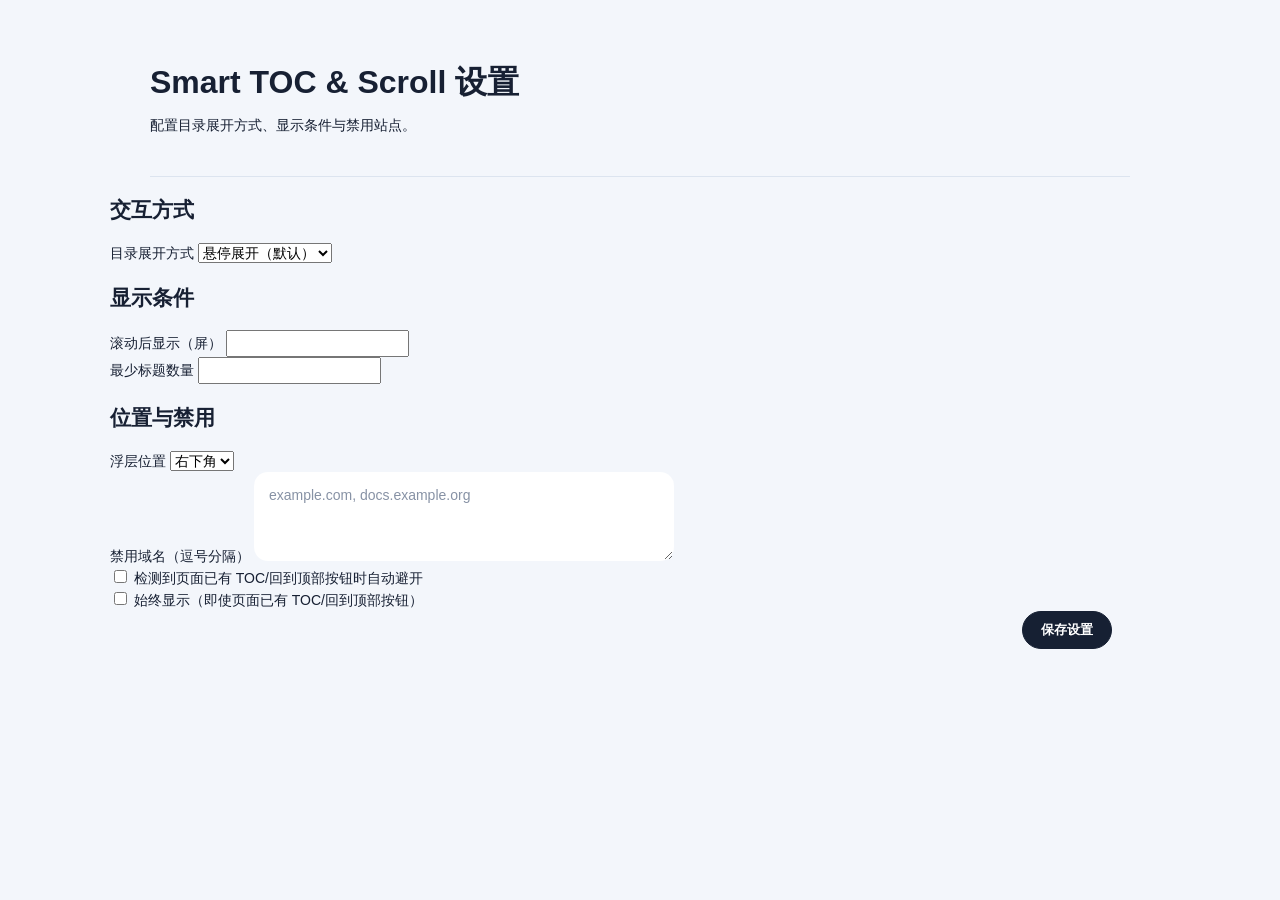
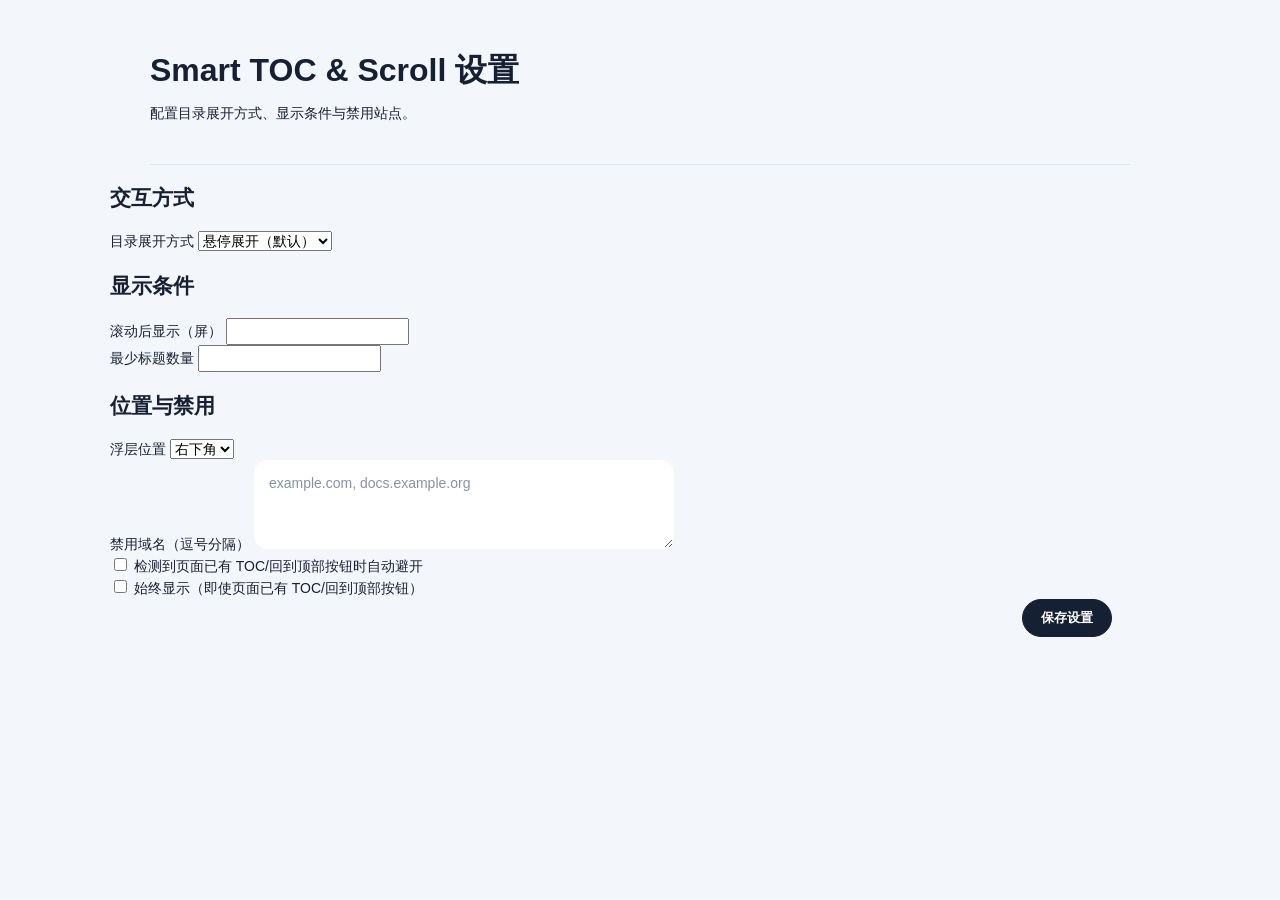

Refine extension UI/UX for v2.10

--- a/options.css
+++ b/options.css
@@ -1,5 +1,5 @@
 /* =============================================
-   Smart TOC & Scroll — Options 设置页面样式 v2.8
+   Smart TOC & Scroll — Options 设置页面样式 v2.10
    ============================================= */
 
 :root {
@@ -84,10 +84,14 @@ textarea {
 
 .page {
   width: min(1060px, calc(100vw - 48px));
-  margin: 36px auto;
+  height: calc(100dvh - 48px);
+  margin: 24px auto;
 }
 
 .settings-panel {
+  display: grid;
+  grid-template-rows: auto minmax(0, 1fr) auto;
+  height: 100%;
   background: var(--panel-bg);
   border: 1px solid var(--border-soft);
   border-radius: 16px;
@@ -119,7 +123,10 @@ textarea {
 .settings-list {
   display: grid;
   gap: 16px;
-  padding: 28px 40px 0;
+  padding: 24px 40px 28px;
+  overflow-y: auto;
+  overscroll-behavior: contain;
+  scrollbar-gutter: stable;
 }
 
 .setting-row {
@@ -233,12 +240,6 @@ textarea {
   color: var(--active-text);
 }
 
-.segmented-control button.is-secondary-active {
-  background: var(--accent-soft);
-  border-color: transparent;
-  color: var(--accent);
-}
-
 .segmented-control button:focus-visible,
 .toggle-pill:has(input:focus-visible),
 .compact-field:has(input:focus-visible),
@@ -253,6 +254,17 @@ button#save:focus-visible {
   cursor: not-allowed;
   opacity: 0.55;
   transform: none;
+}
+
+.setting-row.is-locked .setting-copy p {
+  color: var(--subtle);
+}
+
+.setting-row.is-locked .segmented-control button.is-active {
+  border-color: color-mix(in srgb, var(--accent) 32%, transparent);
+  background: var(--accent-soft);
+  color: var(--accent);
+  opacity: 0.78;
 }
 
 .compact-grid {
@@ -376,14 +388,13 @@ textarea::placeholder {
 }
 
 .settings-footer {
-  position: sticky;
-  bottom: 0;
+  position: relative;
   z-index: 2;
   display: flex;
   align-items: center;
   justify-content: space-between;
   gap: 24px;
-  margin: 22px 40px 0;
+  margin: 0 40px;
   padding: 14px 0 18px;
   background: color-mix(in srgb, var(--panel-bg) 94%, transparent);
   border-top: 1px solid var(--border);
@@ -425,6 +436,14 @@ button#save:hover {
   opacity: 0.92;
 }
 
+button#save:disabled {
+  border-color: var(--border);
+  background: var(--control-bg);
+  color: var(--muted);
+  cursor: default;
+  opacity: 1;
+}
+
 button#save:active {
   transform: translateY(1px);
 }
@@ -448,7 +467,8 @@ button#save:active {
 @media (max-width: 920px) {
   .page {
     width: min(760px, calc(100vw - 32px));
-    margin: 28px auto;
+    height: calc(100dvh - 32px);
+    margin: 16px auto;
   }
 
   .page-header {
@@ -479,6 +499,7 @@ button#save:active {
 @media (max-width: 560px) {
   .page {
     width: 100%;
+    height: 100dvh;
     margin: 0;
   }
 
